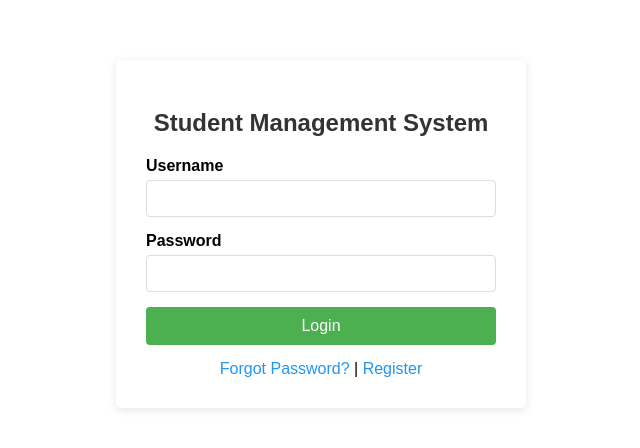
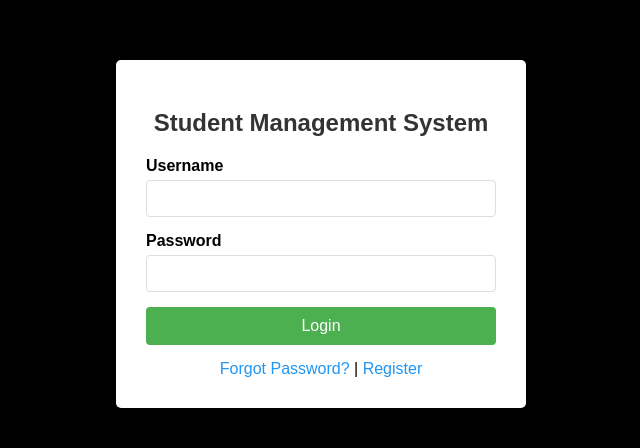
Before and after one commit to ramalingam123maha-commits/Student_Management, a plain HTML site: page Login.html in a window 1280 px wide. Shown: the part 166-614 px from the top of the page, without its empty margins (319-959 px from the left). Drawn offline with Linux system fonts and the light colour scheme.

Commit message:
Edit the background color to "Black" in "Login.html" file

```diff
--- a/Login.html
+++ b/Login.html
@@ -7,7 +7,7 @@
     <style>
         body {
             font-family: Arial, sans-serif;
-            background-color: white;
+            background-color: Black;
             margin: 0;
             padding: 0;
             display: flex;
```
